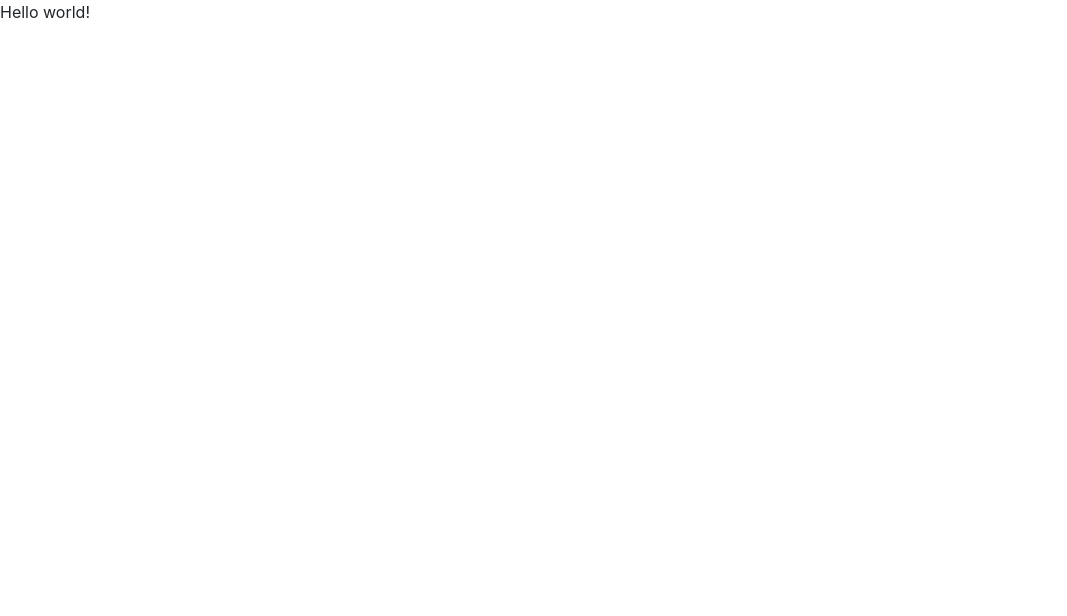
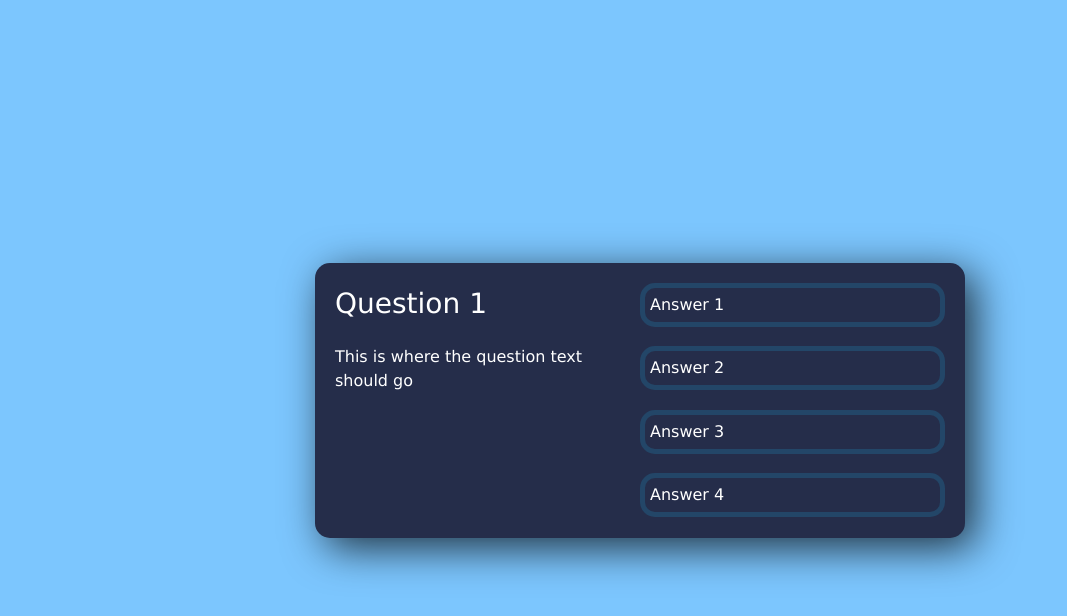
Before and after one commit to shubham-tiwari171/react, a React (Create React App) app in the folder my-app/: page / in a window 1280 px wide. Shown: the top 616 px of the page, without its empty margins (0-1067 px from the left). Built offline with nearby package versions, Linux system fonts and the light colour scheme.

Commit message:
quiz assignment

```diff
--- a/my-app/src/App.css
+++ b/my-app/src/App.css
@@ -1,38 +1,32 @@
-.App {
-  text-align: center;
+body {
+  margin: 0;
+  font-family: -apple-system, BlinkMacSystemFont, "Segoe UI", "Roboto", "Oxygen",
+    "Ubuntu", "Cantarell", "Fira Sans", "Droid Sans", "Helvetica Neue",
+    sans-serif;
+  -webkit-font-smoothing: antialiased;
+  -moz-osx-font-smoothing: grayscale;
+}
+* {
+  font-family: "Verdana", cursive, sans-serif;
+  color: #ffffff;
 }
 
-.App-logo {
-  height: 40vmin;
-  pointer-events: none;
+body {
+  background-color: #7cc6fe;
+  display: flex;
+  justify-content: center;
+  align-items: center;
+  min-height: 100vh;
 }
 
-@media (prefers-reduced-motion: no-preference) {
-  .App-logo {
-    animation: App-logo-spin infinite 20s linear;
-  }
+.App {
+  background-color: #252d4a;
+  width: 650px;
+  min-height: 275px;
+  height: min-content;
+  border-radius: 15px;
+  padding: 20px;
+  box-shadow: 10px 10px 42px 0px rgba(0, 0, 0, 0.75);
+  display: flex;
+  justify-content: space-evenly;
 }
-
-.App-header {
-  background-color: #282c34;
-  min-height: 100vh;
-  display: flex;
-  flex-direction: column;
-  align-items: center;
-  justify-content: center;
-  font-size: calc(10px + 2vmin);
-  color: white;
-}
-
-.App-link {
-  color: #61dafb;
-}
-
-@keyframes App-logo-spin {
-  from {
-    transform: rotate(0deg);
-  }
-  to {
-    transform: rotate(360deg);
-  }
-}
--- a/my-app/src/App.js
+++ b/my-app/src/App.js
@@ -1,24 +1,11 @@
 import logo from './logo.svg';
 import './App.css';
-
+import { Quiz } from './Components/atom/Quiz/Quiz'
 function App() {
 
   return (
     <div className="App">
-      <header className="App-header">
-        <img src={logo} className="App-logo" alt="logo" />
-        <p>
-          Edit <code>src/App.js</code> and save to reload.
-        </p>
-        <a
-          className="App-link"
-          href="https://reactjs.org"
-          target="_blank"
-          rel="noopener noreferrer"
-        >
-          Learn React
-        </a>
-      </header>
+      <Quiz />
     </div>
   );
 }
--- /dev/null
+++ b/my-app/src/Components/atom/Quiz/Quiz.jsx
@@ -0,0 +1,22 @@
+import React from "react";
+import styles from "./Quiz.module.css";
+export const Quiz = () => {
+  return (
+    <>
+      <div className={`${styles["question-section"]}`}>
+        <div className={`${styles["question-count"]}`}>
+          <span>Question 1</span>
+        </div>
+        <div className={`${styles["question-text"]}`}>
+          This is where the question text should go
+        </div>
+      </div>
+      <div className={`${styles["answer-section"]}`}>
+        <button>Answer 1</button>
+        <button>Answer 2</button>
+        <button>Answer 3</button>
+        <button>Answer 4</button>
+      </div>
+    </>
+  );
+};
--- /dev/null
+++ b/my-app/src/Components/atom/Quiz/Quiz.module.css
@@ -0,0 +1,75 @@
+.score-section {
+  display: flex;
+  font-size: 24px;
+  align-items: center;
+}
+
+/* QUESTION/TIMER/LEFT SECTION */
+.question-section {
+  width: 100%;
+  position: relative;
+}
+
+.question-count {
+  margin-bottom: 20px;
+}
+
+.question-count span {
+  font-size: 28px;
+}
+
+.question-text {
+  margin-bottom: 12px;
+}
+
+.timer-text {
+  background: rgb(230, 153, 12);
+  padding: 15px;
+  margin-top: 20px;
+  margin-right: 20px;
+  border: 5px solid rgb(255, 189, 67);
+  border-radius: 15px;
+  text-align: center;
+}
+
+/* ANSWERS/RIGHT SECTION */
+.answer-section {
+  width: 100%;
+  display: flex;
+  flex-direction: column;
+  justify-content: space-between;
+}
+
+button {
+  width: 100%;
+  font-size: 16px;
+  color: #ffffff;
+  background-color: #252d4a;
+  border-radius: 15px;
+  display: flex;
+  padding: 5px;
+  justify-content: flex-start;
+  align-items: center;
+  border: 5px solid #234668;
+  cursor: pointer;
+}
+
+.correct {
+  background-color: #2f922f;
+}
+
+.incorrect {
+  background-color: #ff3333;
+}
+
+button:hover {
+  background-color: #555e7d;
+}
+
+button:focus {
+  outline: none;
+}
+
+button svg {
+  margin-right: 5px;
+}
--- a/my-app/src/index.js
+++ b/my-app/src/index.js
@@ -16,8 +16,8 @@ const router = createBrowserRouter([
 ]);
 root.render(
   <React.StrictMode>
-    {/* <App /> */}
-    <RouterProvider router={router} />
+    <App />
+    {/* <RouterProvider router={router} /> */}
   </React.StrictMode>
 );
 
```
